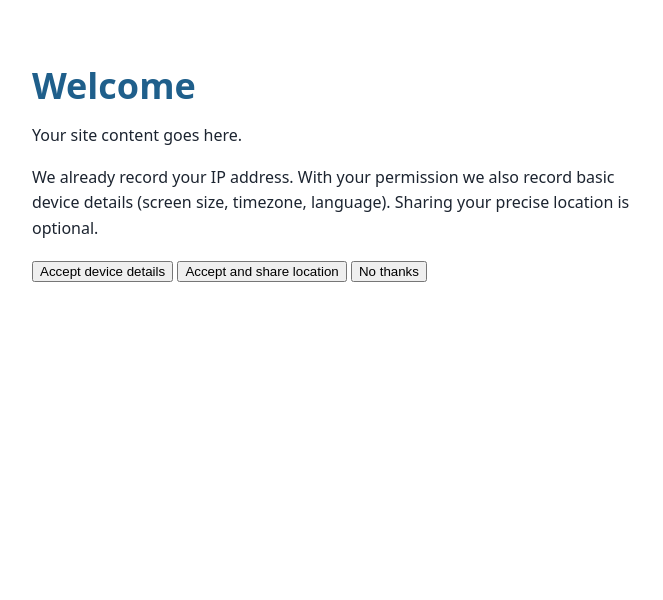
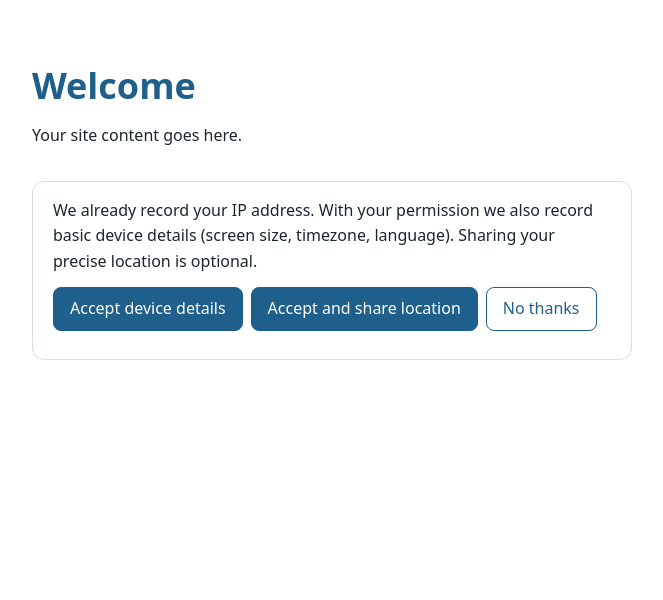
Before and after one commit to prodj2015/effective-broccoli, a Flask app: page / in a window 1280 px wide. Shown: the top 600 px of the page, without its empty margins (308-971 px from the left). Run offline with Flask 3, Linux system fonts and the light colour scheme.

Commit message:
Update style.css

```diff
--- a/static/style.css
+++ b/static/style.css
@@ -35,3 +35,11 @@ table { border-collapse: collapse; width: 100%; font-size: .875rem; }
 th, td { text-align: left; padding: .5rem .75rem; border-bottom: 1px solid var(--line); white-space: nowrap; }
 td:last-child { white-space: normal; min-width: 14rem; color: var(--muted); }
 a:focus-visible, button:focus-visible { outline: 2px solid var(--accent); outline-offset: 2px; }
+
+.banner { border: 1px solid var(--line); border-radius: .75rem; padding: 1rem 1.25rem; margin-top: 2rem; }
+.banner p { margin: 0 0 .75rem; }
+.banner #status { margin: .75rem 0 0; color: var(--muted); }
+.actions { display: flex; flex-wrap: wrap; gap: .5rem; }
+button { font: inherit; min-height: 2.75rem; padding: .5rem 1rem; border-radius: .5rem; border: 1px solid var(--accent); background: var(--accent); color: var(--bg); cursor: pointer; }
+button.secondary { background: transparent; color: var(--accent); }
+button:disabled { opacity: .5; cursor: default; }
```
